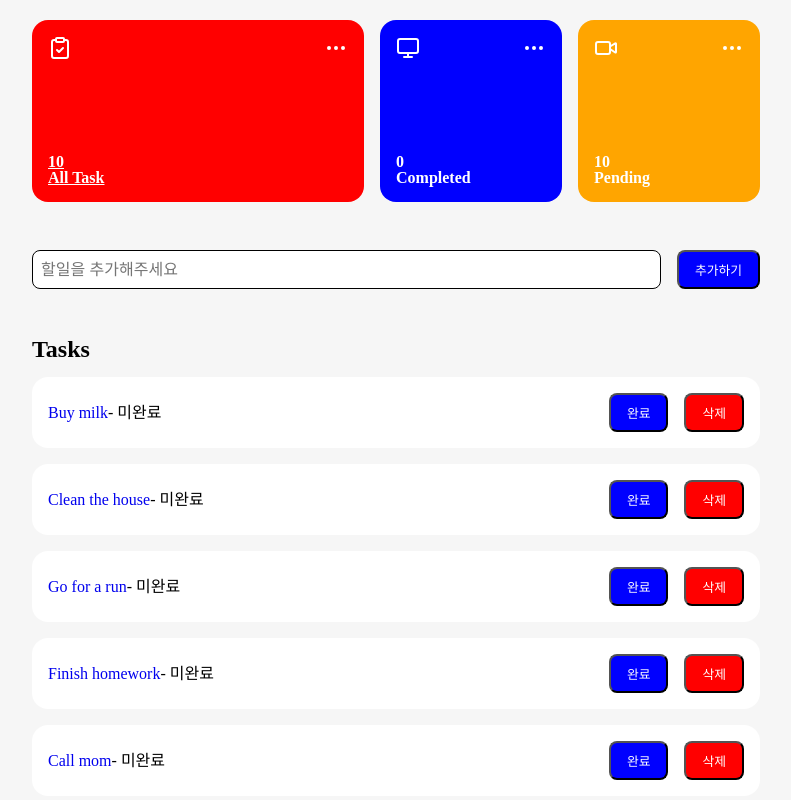
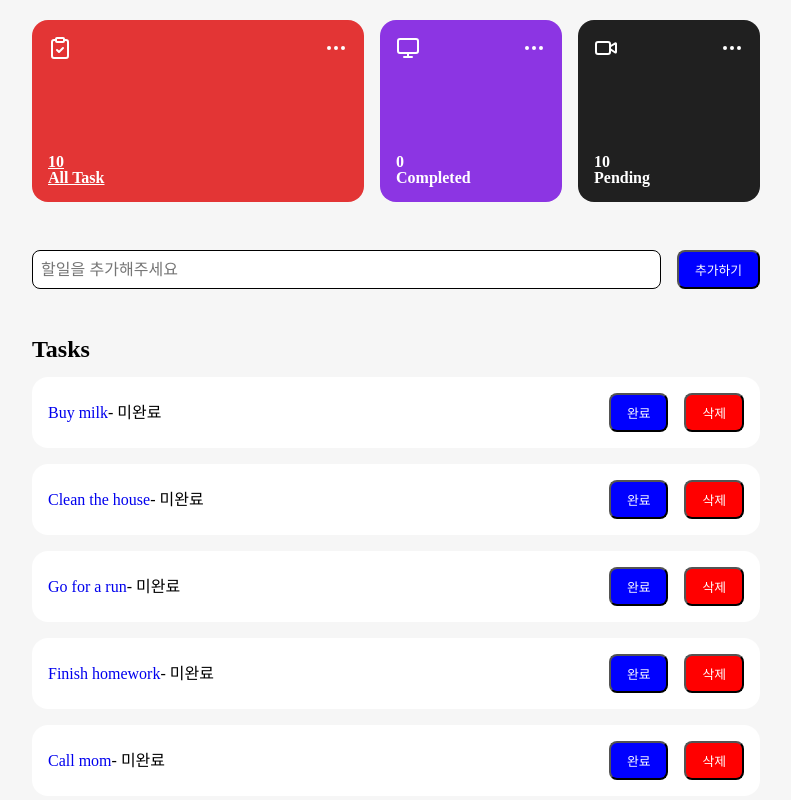
Before and after one commit to kimseoyun98/TodoList, a React (Vite) app: page / in a window 1280 px wide. Shown: the top 800 px of the page, without its empty margins (244-1035 px from the left). Built offline with nearby package versions, Linux system fonts and the light colour scheme.

Commit message:
📝 Doc: change readme

```diff
--- a/src/components/todo/TodoDashboard.jsx
+++ b/src/components/todo/TodoDashboard.jsx
@@ -13,7 +13,7 @@ const TodoDashboard = () => {
   return (
     <DashboardSection>
       <DashboardCardList>
-        <DashboardCard $flex="2" color="red" to={"/"} $highlight={!filter}>
+        <DashboardCard $flex="2" color="#e33535" to={"/"} $highlight={!filter}>
           <div>
             <ClipboardCheck />
             <Ellipsis />
@@ -24,7 +24,7 @@ const TodoDashboard = () => {
         </DashboardCard>
         <DashboardCard
           $flex="1"
-          color="blue"
+          color="#8c35e3"
           to={"?filter=completed"}
           $highlight={filter === "completed"}
         >
@@ -38,7 +38,7 @@ const TodoDashboard = () => {
         </DashboardCard>
         <DashboardCard
           $flex="1"
-          color="orange"
+          color="#202020"
           to={"?filter=pending"}
           $highlight={filter === "pending"}
         >
```
Also changed, not shown: 1 other file (tests, documents, lock files or other folders).
